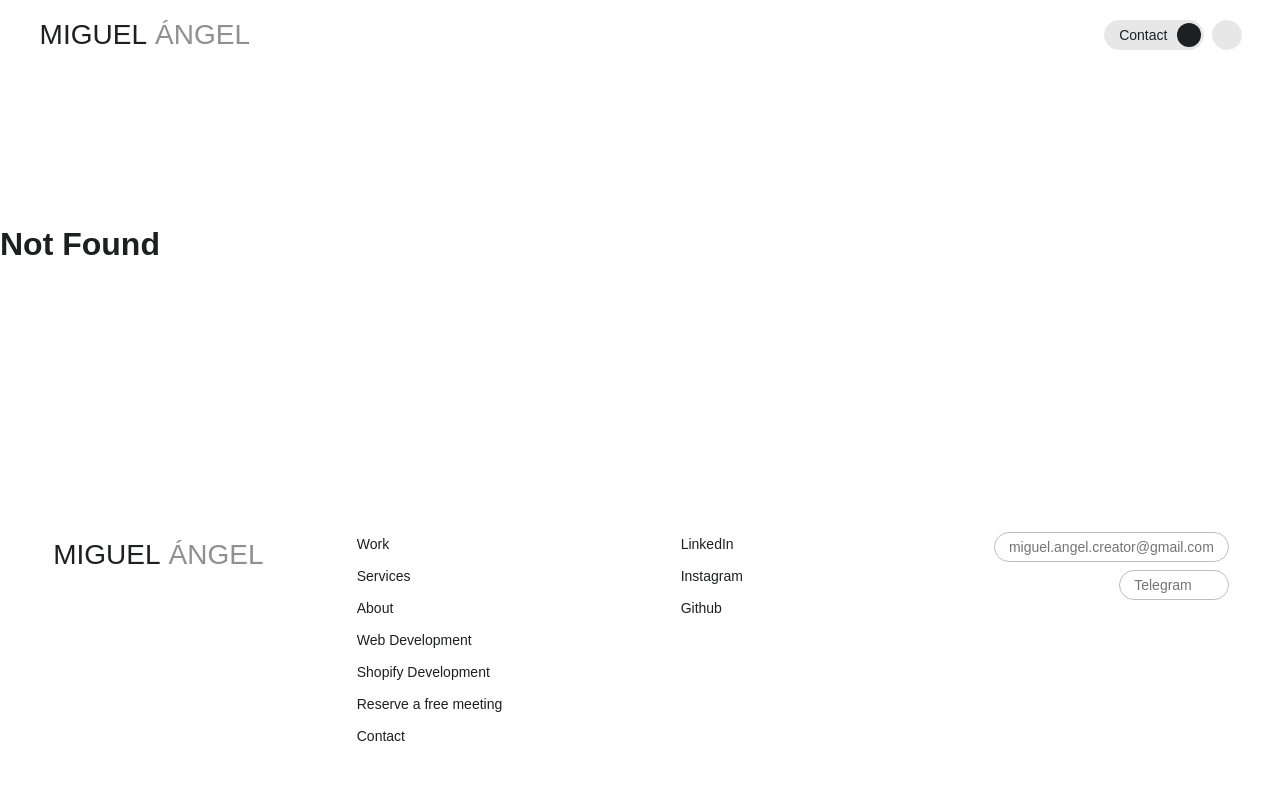
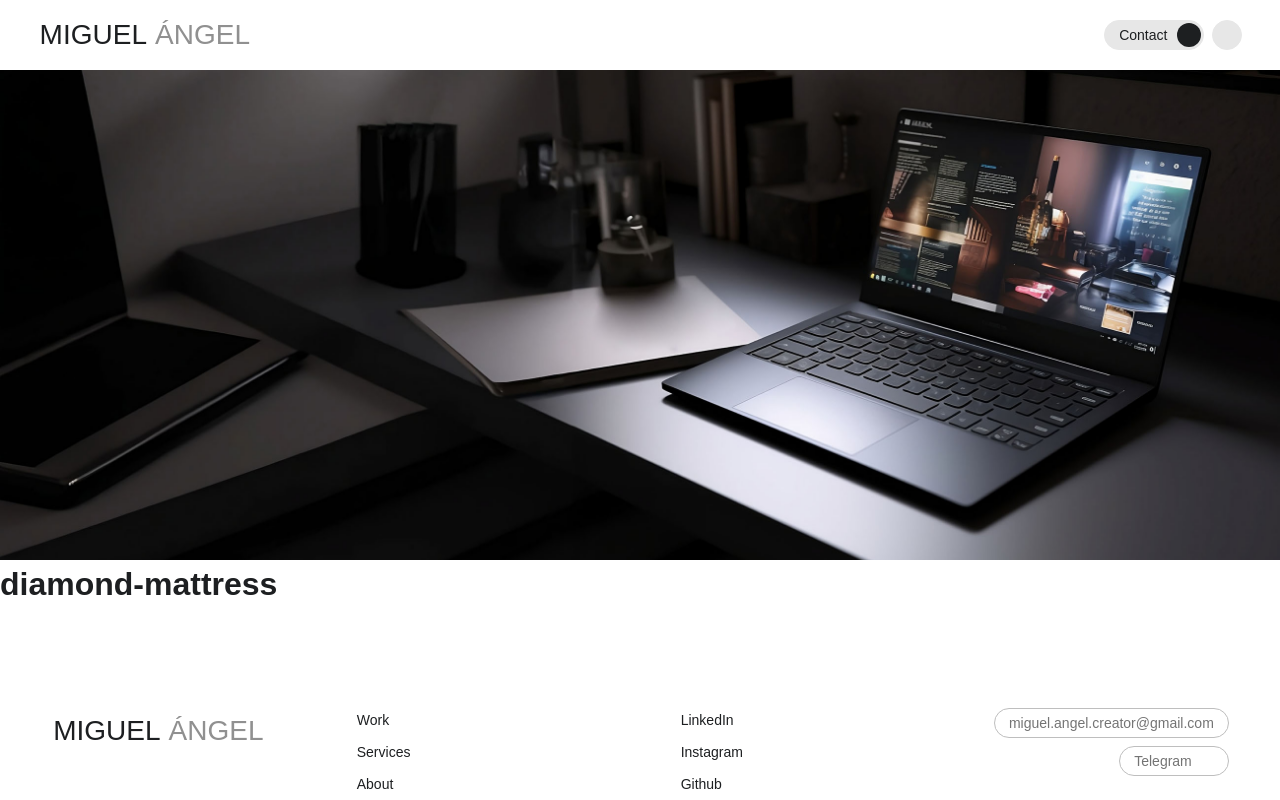
Before and after one commit to muchisx/v1_the_tiger, a React (Vite) app in the folder web/: page /work/diamond-mattress in a window 1280 px wide. Shown: the top 800 px of the page. Built offline with nearby package versions, Linux system fonts and the light colour scheme; some icons are missing; a web font is replaced by a local one.

Commit message:
add dynamic route and Job page component

```diff
--- a/web/src/main.tsx
+++ b/web/src/main.tsx
@@ -11,6 +11,7 @@ import Work from './pages/Work';
 import Services from './pages/Services';
 import WebDev from './pages/WebDev';
 import Shopify from './pages/Shopify';
+import Job from './pages/Job';
 
 ReactDOM.createRoot(document.getElementById('root') as HTMLElement).render(
   <React.StrictMode>
@@ -21,7 +22,10 @@ ReactDOM.createRoot(document.getElementById('root') as HTMLElement).render(
           <Route path="playground" element={<Playground />} />
           <Route path="contact" element={<Contact />} />
           <Route path="about" element={<About />} />
-          <Route path="work" element={<Work />} />
+          <Route path="work">
+            <Route index element={<Work />} />
+            <Route path=":jobId" element={<Job />} />
+          </Route>
           <Route path="services" element={<Services />} />
           <Route path="web-dev" element={<WebDev />} />
           <Route path="shopify" element={<Shopify />} />
--- /dev/null
+++ b/web/src/pages/Job.tsx
@@ -0,0 +1,34 @@
+// Dependencies
+import { useEffect } from 'react';
+import { useNavigate, useParams } from 'react-router-dom';
+import data from './content/Job/job.data';
+// Components
+import ImageBanner from '../components/ImageBanner/ImageBanner';
+
+function Job() {
+  const { jobId } = useParams();
+  const navigate = useNavigate();
+
+  const jobData = data.find((job) => job.jobId === jobId);
+
+  useEffect(() => {
+    if (!jobData) {
+      navigate('/404', { replace: true });
+    }
+  }, [jobData, navigate]);
+
+  if (!jobData) {
+    return null;
+  }
+
+  const { jobRole, jobSerial, jobTitle, jobYear, jobAllies, heroBannerImage } = jobData;
+
+  return (
+    <main className="page page--job">
+      <ImageBanner src={heroBannerImage} enableParallax />
+      <h1>{jobId}</h1>
+    </main>
+  );
+}
+
+export default Job;
--- /dev/null
+++ b/web/src/pages/content/Job/job.data.tsx
@@ -0,0 +1,18 @@
+// Media
+import diamondBanner from '../../../assets/images/hero-banner-1.jpg';
+// Types
+import type { Job } from './job.types';
+
+const data: Job[] = [
+  {
+    jobId: 'diamond-mattress',
+    jobTitle: 'Diamond Mattress',
+    jobSerial: '01',
+    jobRole: 'Shopify Developer',
+    jobAllies: 'ColoredByte - Designers',
+    jobYear: 2022,
+    heroBannerImage: diamondBanner,
+  },
+];
+
+export default data;
--- a/web/src/styles/App.css
+++ b/web/src/styles/App.css
@@ -194,3 +194,7 @@ button {
     padding-top: 120px;
   }
 }
+
+.page--job {
+  padding-top: 0;
+}
```
Also changed, not shown: web/src/pages/content/Job/job.types.tsx (added, +11 -0 lines).
